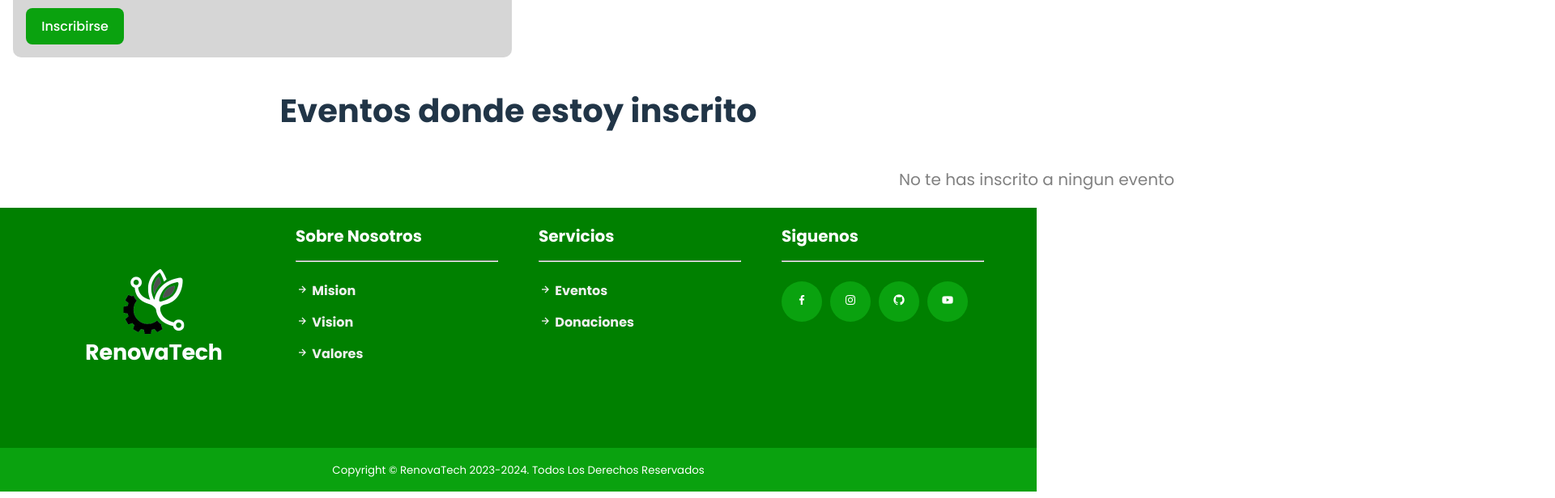
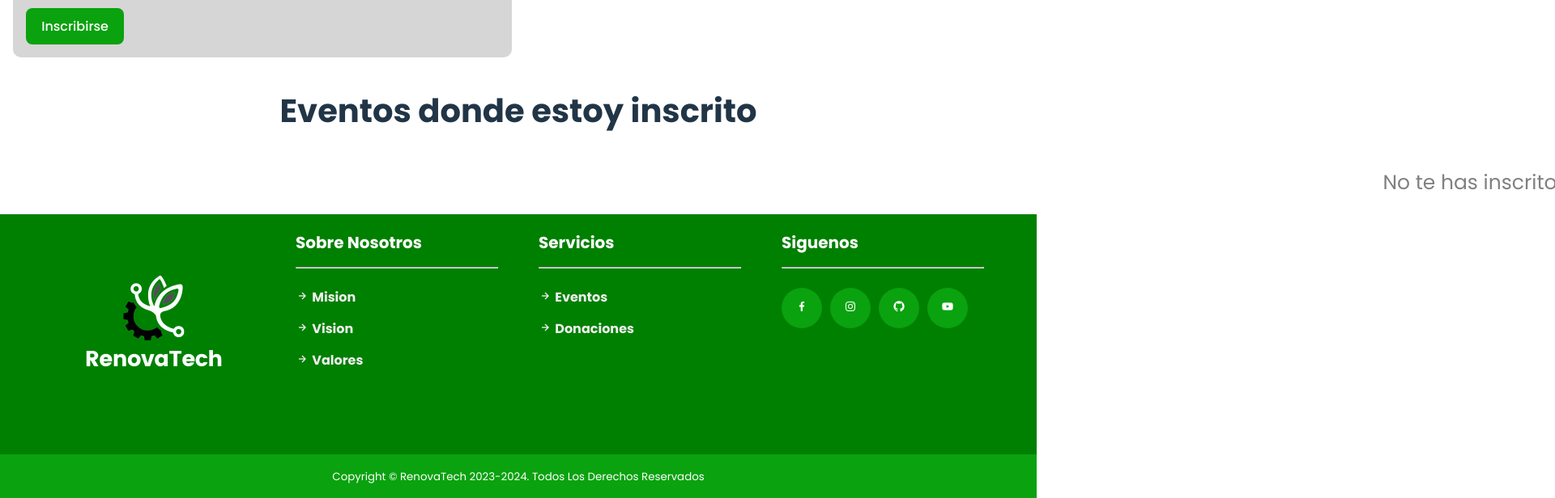
Before and after one commit to EmmaVargas19/Proyecto-Final-TDS, a React (Vite) app in the folder vite-project/: page /eventos in a window 1280 px wide. Shown: the part 2207-2823 px from the top of the page at 81% size, 1920 px wide, since content can reach past the window. Built offline with nearby package versions, Linux system fonts and the light colour scheme.

Commit message:
agregando algo de responsive a eventos

```diff
--- a/vite-project/src/App.css
+++ b/vite-project/src/App.css
@@ -198,7 +198,6 @@ toma el espacio disponible 100 de width o height? si dependiendo de la direccion
   padding: 20px;
   margin-left: 50%;
   font-size: 20px;
-
 }
 
 .inscribirse{
@@ -388,6 +387,18 @@ toma el espacio disponible 100 de width o height? si dependiendo de la direccion
   color: #fff;
 }
 
+@media (max-width: 768px) {
+  .no-eventos {
+    font-size: 30px;
+    margin-left: 0;
+  }
+
+  #evento-activo {
+    font-size: 20px;
+  }
+}
+
+
 
 @media screen and (max-width: 800px) {
   .footerContainer .grupo-1 {
@@ -403,6 +414,16 @@ toma el espacio disponible 100 de width o height? si dependiendo de la direccion
   }
 }
 
+@media screen and (min-width: 1080px) and (max-width: 1920px){
+  .no-eventos {
+    font-size: 25px;
+    margin-left: 100%;
+  }
+
+  #evento-activo {
+    font-size: 40px;
+  }
+}
 
 @media screen and (min-width: 800px) and (max-width: 1199px) {
   .footerContainer .grupo-1 {
```
